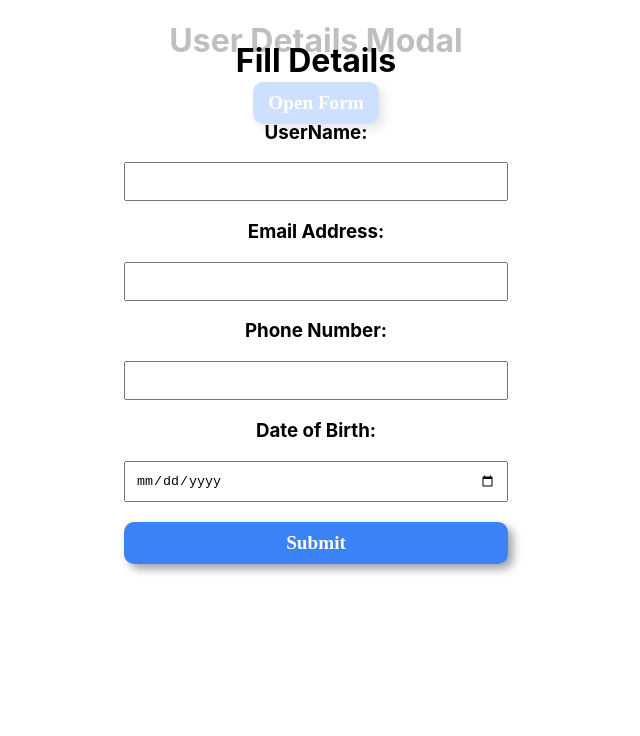
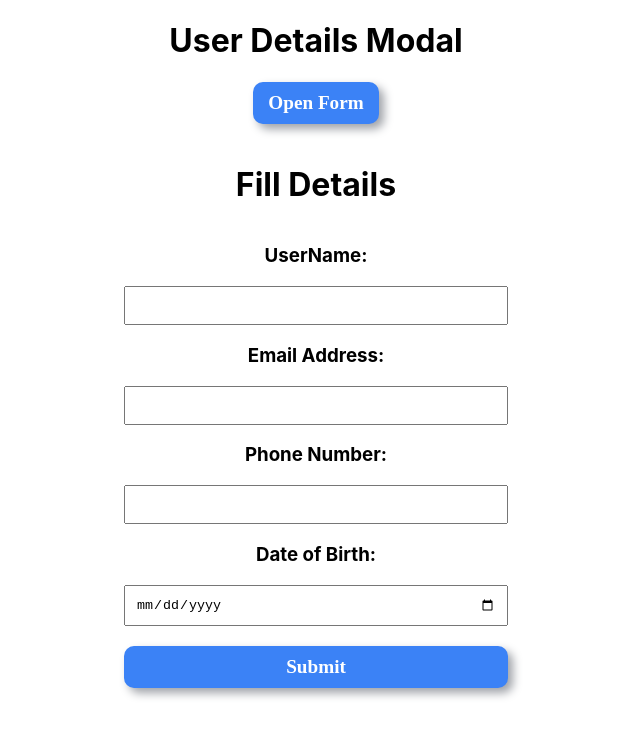
Before and after one commit to VedPrakash-cloud/xmodal, a React (Create React App) app: page / in a window 1280 px wide. Both pictures are taken after a click on the button "Open Form". Shown: the top 736 px of the page, without its empty margins (324-964 px from the left). Built offline with nearby package versions, Linux system fonts and the light colour scheme.

Commit message:
test case update 23

```diff
--- a/src/App.js
+++ b/src/App.js
@@ -3,8 +3,7 @@ import { useState } from "react";
 import "./App.css";
 
 
-Modal.setAppElement(document.getElementById('root') || 'body')
-
+Modal.setAppElement(document.getElementById('root') || 'body');
 export default function App() {
   const [isOpen, setIsOpen] = useState(false);
   const [user, setUser] = useState("");
@@ -76,6 +75,11 @@ export default function App() {
           onRequestClose={closeRequest}
           className='modal'
           closeTimeoutMS={0}
+          overlayClassName={{
+            base: 'ModalOverlay',
+            afterOpen: 'ModalOverlay--after-open',
+            beforeClose: 'ModalOverlay--before-close'
+          }}
           style={{
             content: {
               width: "min-content",
```
